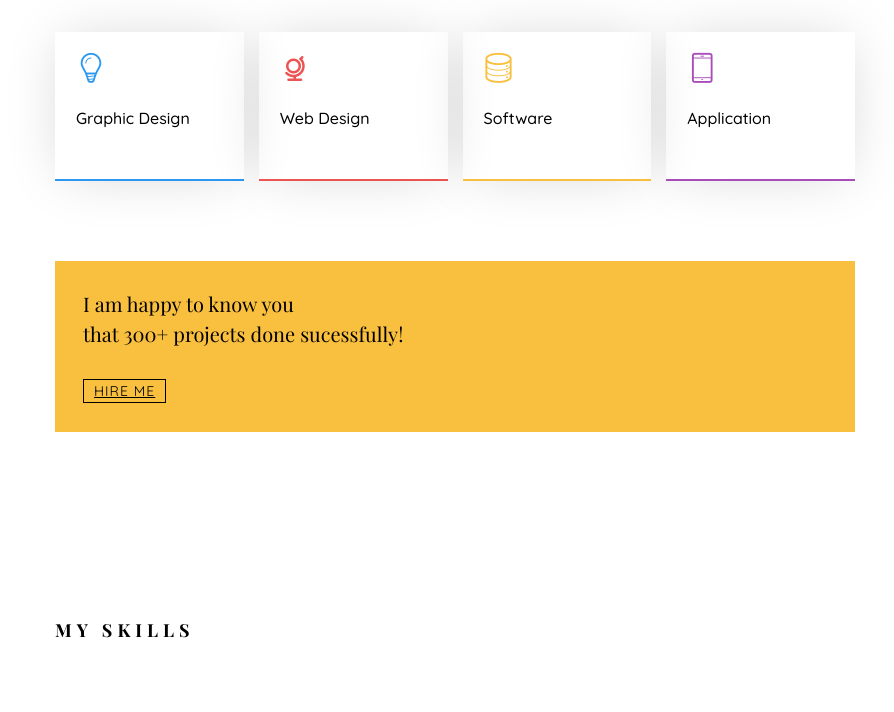
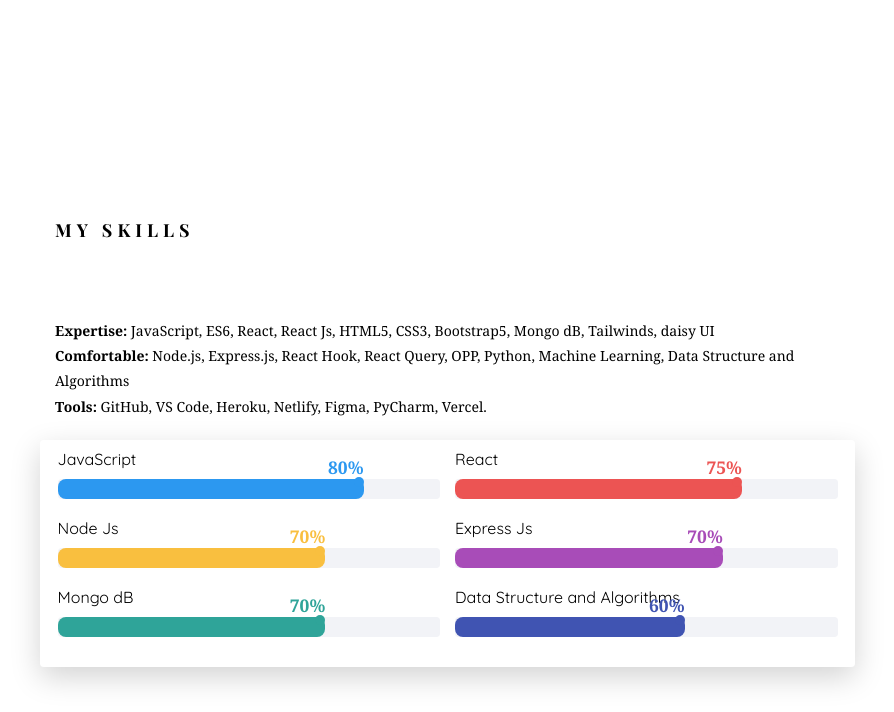
Before and after one commit to abuhanifornob/protfolio_website, a plain HTML site: page index.html in a window 1280 px wide. Shown: the part 1448-2160 px from the top of the page, without its empty margins (335-1229 px from the left). Drawn offline with nearby package versions, Linux system fonts and the light colour scheme; files whose address does not match are found by name; a web font is replaced by a local one.

Commit message:
font style change

```diff
--- a/css/style.css
+++ b/css/style.css
@@ -15,7 +15,7 @@
 * ======================================================= */
 
 body {
-    font-family: "Quicksand", Arial, sans-serif;
+    font-family: Georgia, serif;
     font-weight: 400;
     font-size: 16px;
     line-height: 1.8;
--- a/index.html
+++ b/index.html
@@ -4,7 +4,7 @@
 <head>
     <meta charset="utf-8">
     <meta http-equiv="X-UA-Compatible" content="IE=edge">
-    <title>Jackson Template</title>
+    <title>Abu Hanif</title>
     <meta name="viewport" content="width=device-width, initial-scale=1">
     <meta name="description" content="" />
     <meta name="keywords" content="" />
@@ -160,7 +160,7 @@
                                         </div>
                                     </div>
                                 </div>
-                                <div class="row">
+                                <!-- <div class="row">
                                     <div class="col-md-3 animate-box" data-animate-effect="fadeInLeft">
                                         <div class="services color-1">
                                             <span class="icon2"><i class="icon-bulb"></i></span>
@@ -193,7 +193,7 @@
                                             <a href="#" class="btn-hire">Hire me</a>
                                         </div>
                                     </div>
-                                </div>
+                                </div> -->
                             </div>
                         </div>
                     </div>
```
